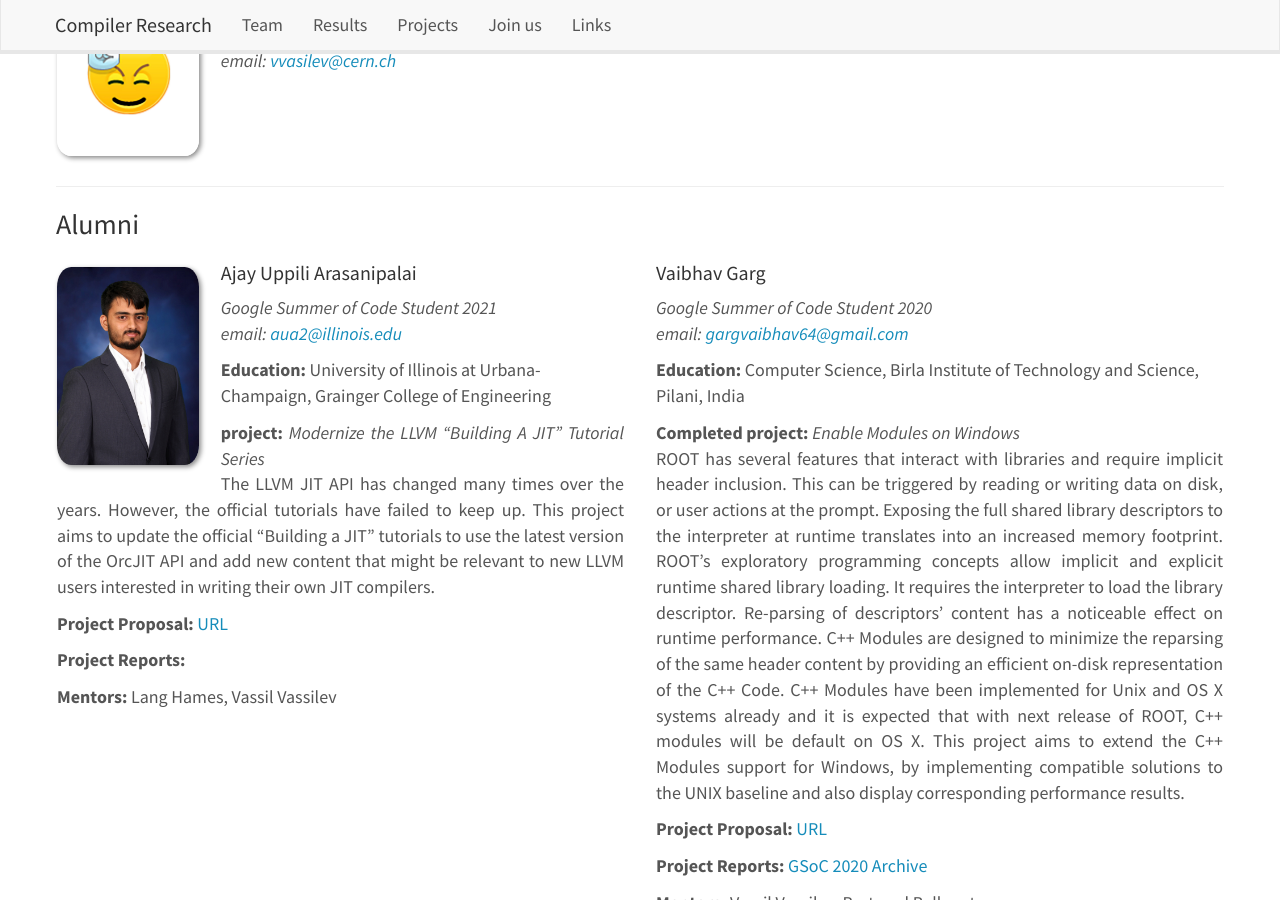
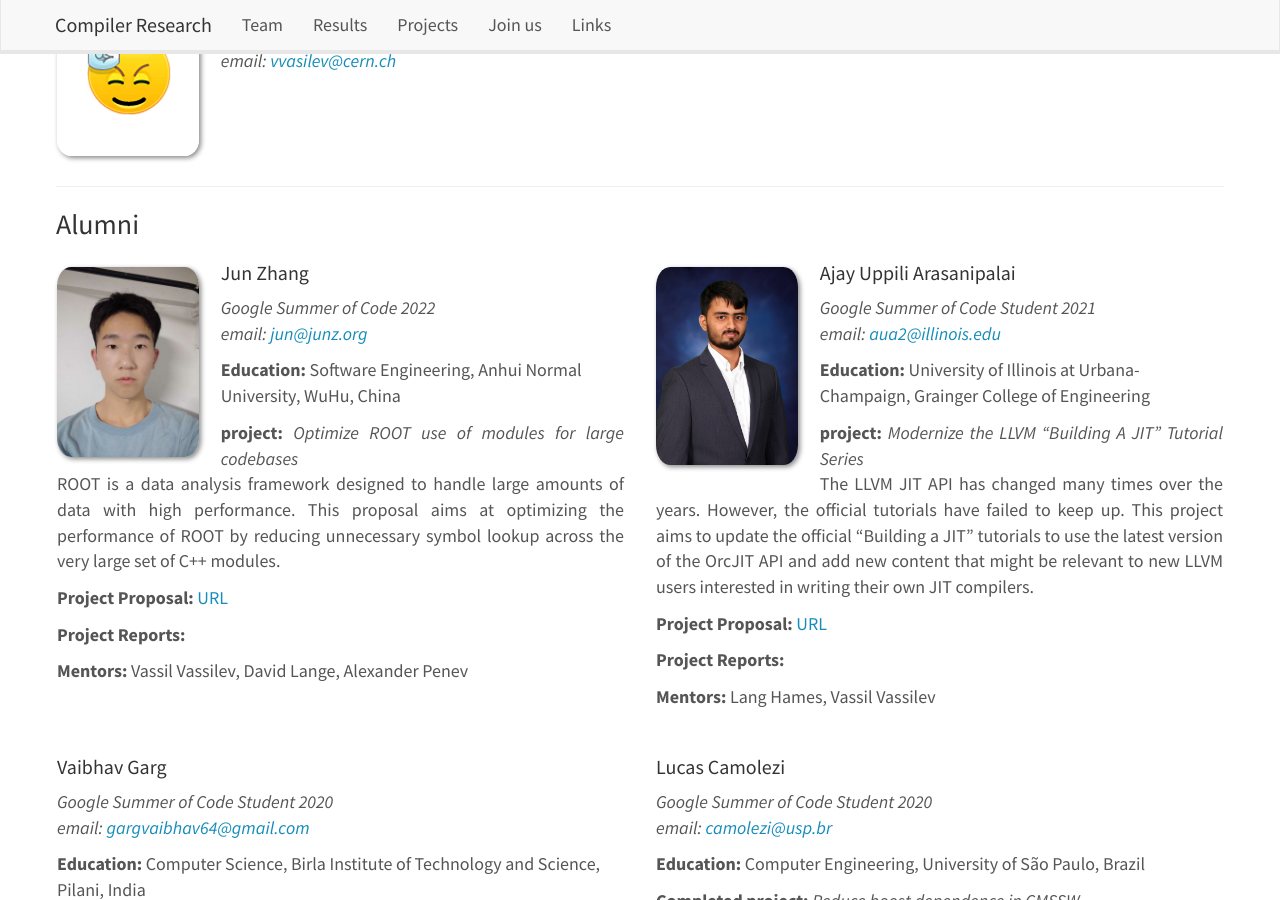
Before and after one commit to vgvassilev/clad, a Jekyll site: the page built from _pages/team.md, in a window 1280 px wide and 900 px high, scrolled down 4139 px. Built offline with Jekyll 4.4.1, drawn with Linux system fonts in a browser that asks for light colours; nearby versions of some CDN libraries; a style sheet for code colours, icons or effects is not loaded.

Commit message:
Add Jun Zhang to the team
So glad to be here as a GSoC2022 student! ;^)
Signed-off-by: Jun Zhang <jun@junz.org>

```diff
--- a/_data/contributors.yml
+++ b/_data/contributors.yml
@@ -38,6 +38,21 @@
         the JITLink specialization for ELF/aarch64 which is required to use JITLink in arm64 linux.
       mentors: Vassil Vassilev, Stefan Gränitz, Lang Hames
       proposal: /assets/docs/Sunho_Kim_Proposal_2022.pdf
+
+- name: Jun Zhang
+  photo: Jun_Zhang.png
+  info: "Google Summer of Code 2022"
+  email: jun@junz.org
+  education: "Software Engineering, Anhui Normal University, WuHu, China"
+  projects:
+    - title: "Optimize ROOT use of modules for large codebases"
+      description: |
+        ROOT is a data analysis framework designed to handle large amounts of
+        data with high performance. This proposal aims at optimizing the
+        performance of ROOT by reducing unnecessary symbol lookup across the
+        very large set of C++ modules.
+      mentors: Vassil Vassilev, David Lange, Alexander Penev
+      proposal: /assets/docs/Jun_Zhang_Proposal_2022.pdf
 
 - name: Rohit Singh Rathaur
   photo: Rohit_Singh.png
```
Also changed, not shown: images/team/Jun_Zhang.png (added), 1 other file.
